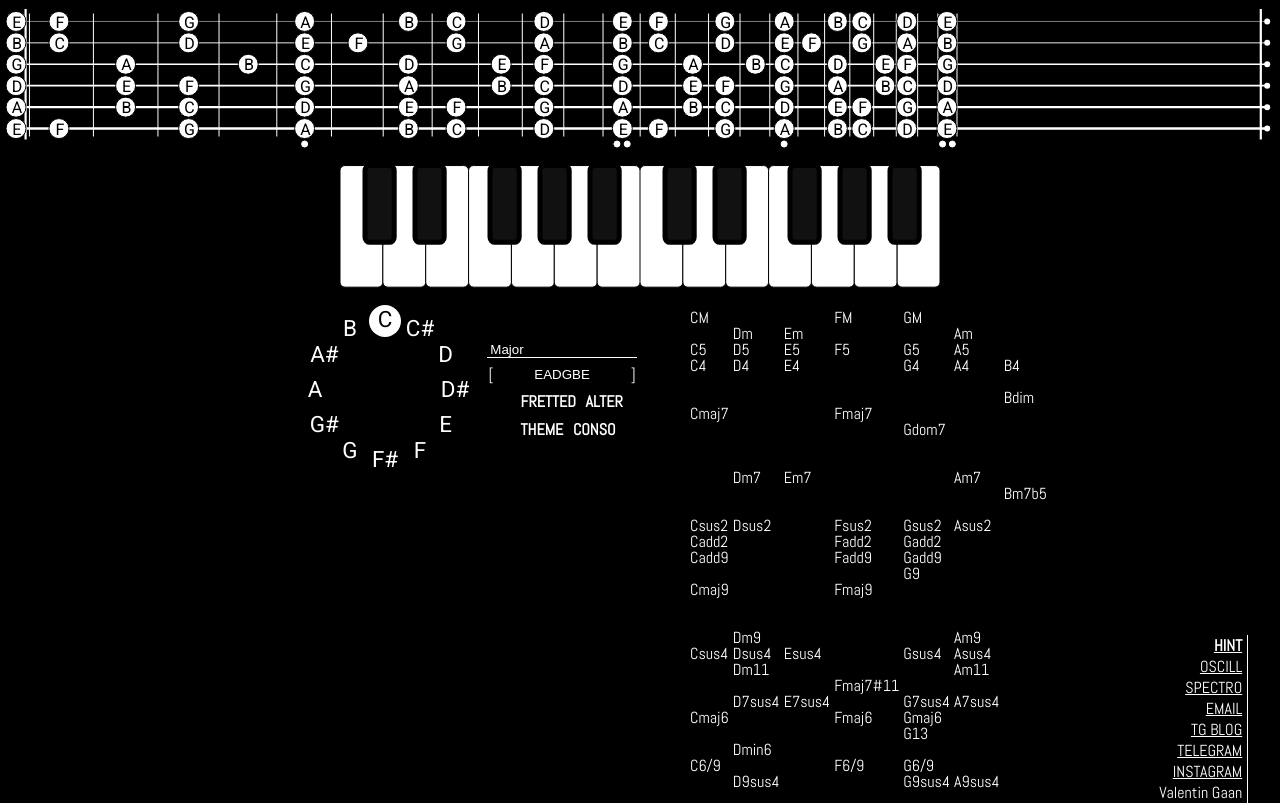
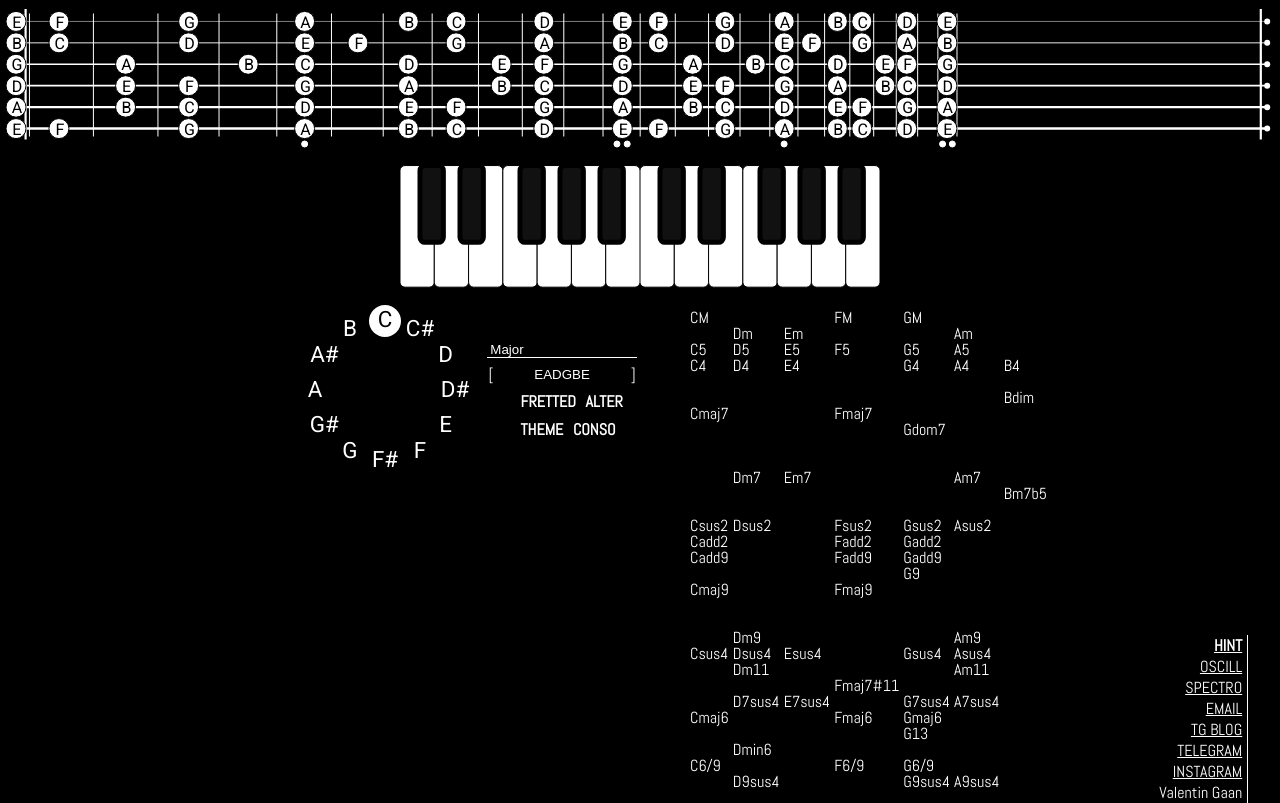
Before and after one commit to Flagrantior/flagrantior.github.io, a plain HTML site: page index.html in a window 1280 px wide. Drawn offline with Linux system fonts and the light colour scheme.

Commit message:
Firefox keyed width fix.

```diff
--- a/css.css
+++ b/css.css
@@ -94,7 +94,7 @@ select {
 	display: flex;
 	justify-content: center;
 	min-width: 15em;
-	max-width: 100%;
+	max-width: 30em;
 }
 #keyed .note:hover {
 	transition: .1s;
```
